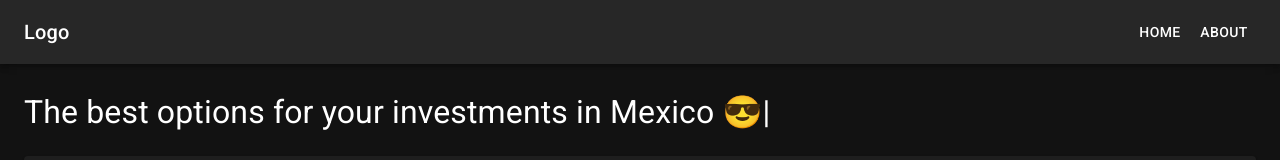
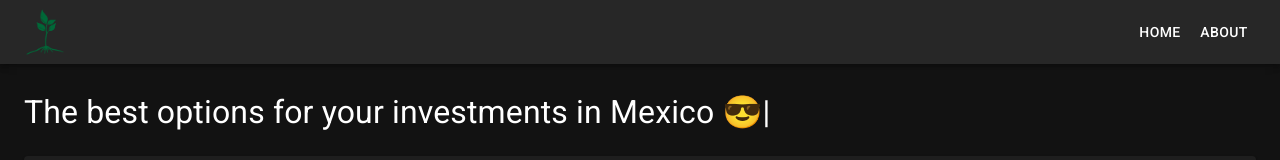
Before and after one commit to omarmorales/hackmexico-project, a React (Vite) app: page / in a window 1280 px wide. Shown: the top 160 px of the page. Built offline with nearby package versions, Linux system fonts and the light colour scheme; a web font is replaced by a local one.

Commit message:
logo added to AppBar | App

```diff
--- a/src/App.jsx
+++ b/src/App.jsx
@@ -12,6 +12,7 @@ import { Box } from '@mui/system';
 import { createTheme, ThemeProvider } from '@mui/material/styles';
 import Home from './views/Home';
 import { CssBaseline } from '@mui/material';
+import noeLogo from './assets/noe-logo.png';
 
 function App() {
   const [drawerOpen, setDrawerOpen] = useState(false);
@@ -54,9 +55,7 @@ function App() {
                 </Drawer>
               </>
             )}
-            <Typography variant="h6" component="div" sx={{ flexGrow: 1 }}>
-              Logo
-            </Typography>
+            <img src={noeLogo} alt="Noe Logo" style={{ height: '50px', verticalAlign: 'middle', marginRight: 'auto' }} />
             {!isMobile && (
               <>
                 <Button color="inherit" onClick={() => navigate('/')}>Home</Button>
```
Also changed, not shown: src/assets/noe-logo.png (added).
